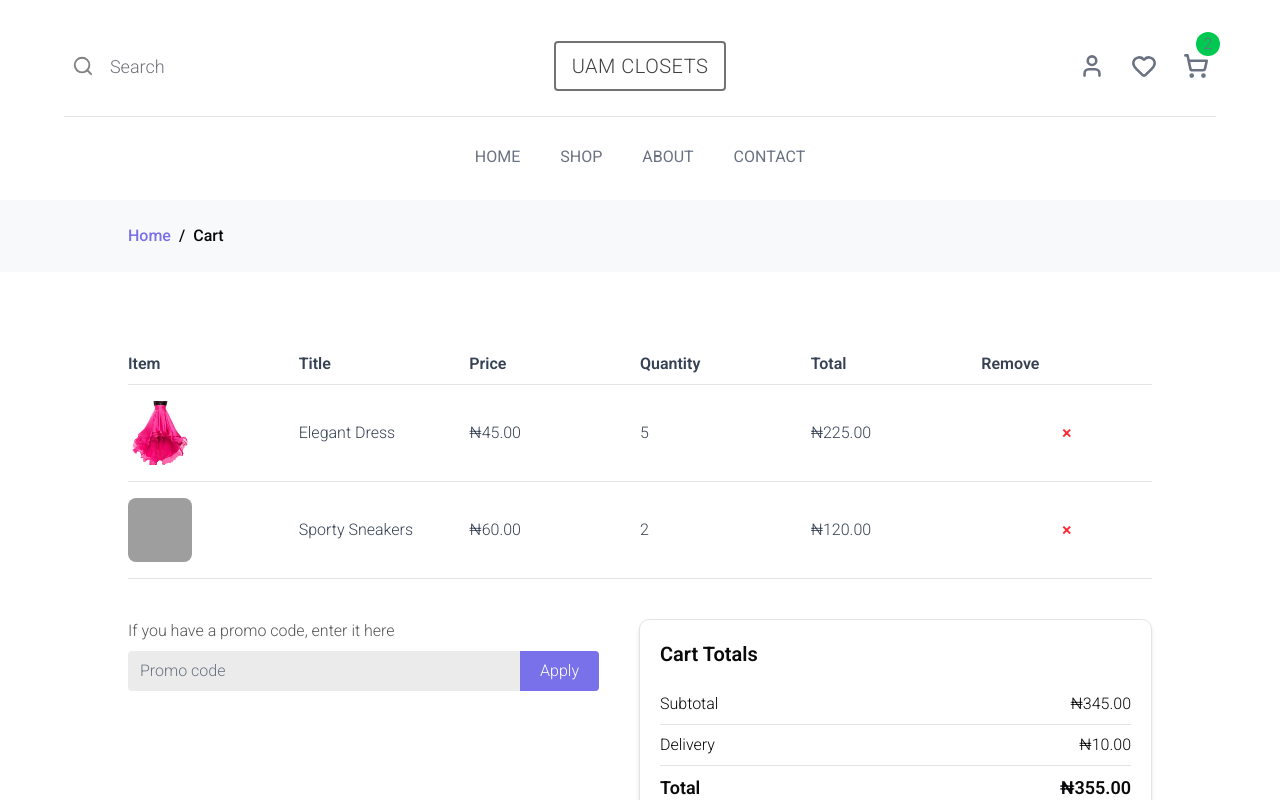
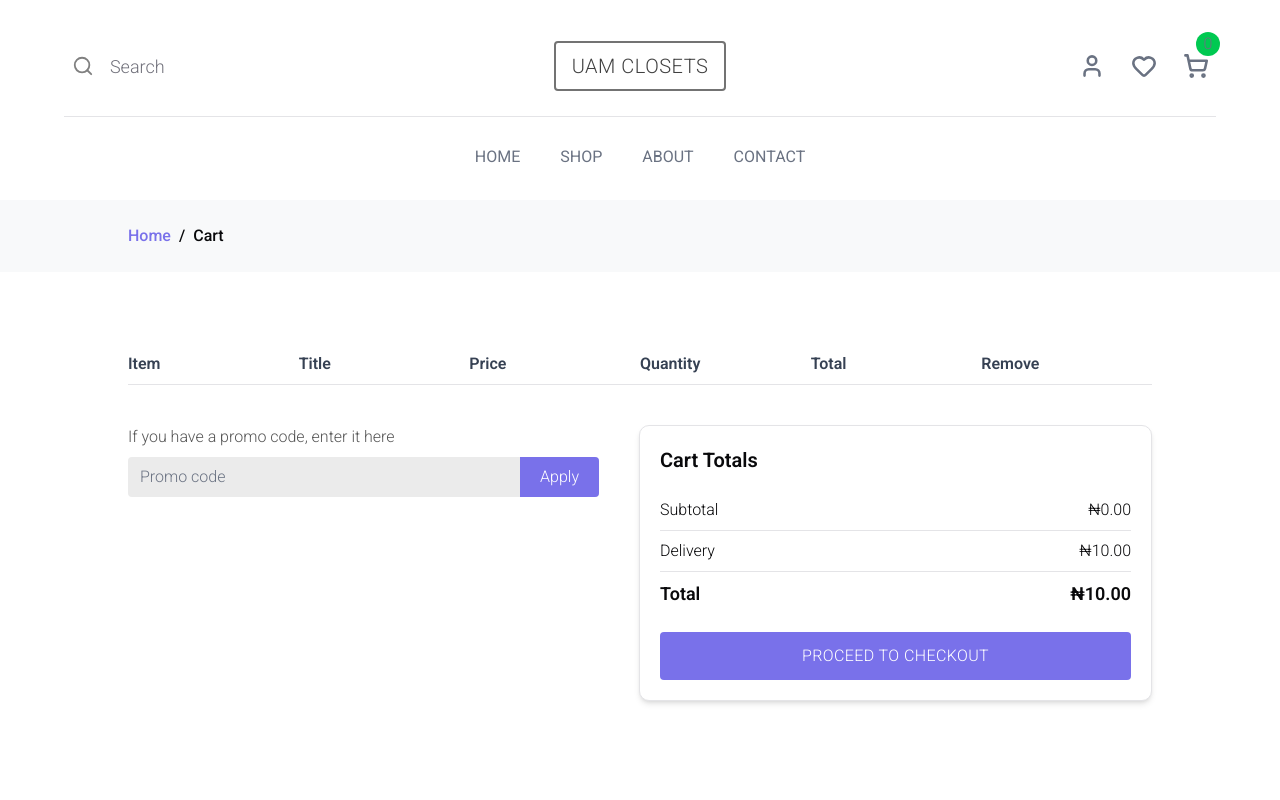
Before and after one commit to wetwan/mamah-web, a Next.js app: page /cart in a window 1280 px wide. Shown: the top 800 px of the page. Built offline with nearby package versions, Linux system fonts and the light colour scheme; grey boxes are pictures that could not be loaded.

Commit message:
addcart with zustand

```diff
--- a/app/cart/page.tsx
+++ b/app/cart/page.tsx
@@ -1,34 +1,17 @@
 "use client";
 
 import Link from "next/link";
-import React, { useMemo, useState } from "react";
-import image1 from "@/public/image1.png";
-import image2 from "@/public/image3.png";
+import React, { useMemo } from "react";
 import Image from "next/image";
 import { useRouter } from "next/navigation";
+import { useCart } from "@/context/cartStore";
 
 const CartPage = () => {
-  const [cartProducts, setCartProducts] = useState([
-    {
-      _id: "prod1",
-      name: "Elegant Dress",
-      images: [image1.src],
-      price: 45,
-      quantity: 5,
-    },
-    {
-      _id: "prod2",
-      name: "Sporty Sneakers",
-      images: [image2.src],
-      price: 60,
-      quantity: 2,
-    },
-  ]);
+  const cartProducts = useCart((state) => state.item);
 
-  // ✅ Calculate totals efficiently
   const subtotal = useMemo(() => {
     return cartProducts.reduce(
-      (acc, item) => acc + item.price * item.quantity,
+      (acc, item) => acc + item.product.finalPrice * item.quantity,
       0
     );
   }, [cartProducts]);
@@ -36,9 +19,6 @@ const CartPage = () => {
   const delivery = 10;
   const total = subtotal + delivery;
 
-  const removeItem = (id: string) => {
-    setCartProducts((prev) => prev.filter((item) => item._id !== id));
-  };
   const router = useRouter();
 
   return (
@@ -64,22 +44,22 @@ const CartPage = () => {
 
           {cartProducts.map((item) => (
             <div
-              key={item._id}
+              key={item.product._id}
               className="grid max-sm:grid-cols-5 grid-cols-6  md:gap-0 gap-4 items-center border-b py-4 text-gray-700 relative"
             >
               <Image
-                src={item.images[0]}
-                alt={item.name}
+                src={item.product.images[0]}
+                alt={item.product.name}
                 width={64}
                 height={64}
                 className="w-16 h-16 object-cover rounded-md"
               />
-              <p className="capitalize max-sm:hidden">{item.name}</p>
-              <p>₦{item.price.toFixed(2)}</p>
+              <p className="capitalize max-sm:hidden">{item.product.name}</p>
+              <p>₦{item.product.finalPrice.toFixed(2)}</p>
               <p>{item.quantity}</p>
-              <p>₦{(item.price * item.quantity).toFixed(2)}</p>
+              <p>₦{(item.product.finalPrice * item.quantity).toFixed(2)}</p>
               <button
-                onClick={() => removeItem(item._id)}
+                onClick={() => {}}
                 className="text-red-500 hover:text-red-700 text-lg font-semibold"
               >
                 ×
--- a/components/cart.tsx
+++ b/components/cart.tsx
@@ -7,6 +7,7 @@ import { ShoppingCart, X } from "lucide-react";
 import { Button } from "./ui/button";
 import Link from "next/link";
 import { useRouter } from "next/navigation";
+import { useCart } from "@/context/cartStore";
 
 const Cart = ({
   setOpenCart,
@@ -14,26 +15,27 @@ const Cart = ({
   setOpenCart: React.Dispatch<React.SetStateAction<boolean>>;
 }) => {
   //   const cartProducts: any[] = [];
-  const cartProducts = [
-    {
-      _id: "prod1",
-      name: "Elegant Dress",
-      images: [image1.src],
-      price: 45,
-      quantity: 5,
-    },
-    {
-      _id: "prod2",
-      name: "Sporty Sneakers",
-      images: [image2.src],
-      sizes: ["M", "L"],
-      price: 60,
-      quantity: 5,
-    },
-  ];
+  // const cartProducts = [
+  //   {
+  //     _id: "prod1",
+  //     name: "Elegant Dress",
+  //     images: [image1.src],
+  //     price: 45,
+  //     quantity: 5,
+  //   },
+  //   {
+  //     _id: "prod2",
+  //     name: "Sporty Sneakers",
+  //     images: [image2.src],
+  //     sizes: ["M", "L"],
+  //     price: 60,
+  //     quantity: 5,
+  //   },
+  // ];
+  const cartProducts = useCart((state) => state.item);
 
   const total = cartProducts.reduce((sum, item) => {
-    return sum + item.price * item.quantity;
+    return sum + item.product.finalPrice * item.quantity;
   }, 0);
   const router = useRouter();
   return (
@@ -62,12 +64,12 @@ const Cart = ({
           </h3>
           <div className="">
             {cartProducts.map((item) => (
-              <div key={item._id} className="">
+              <div key={item.product._id} className="">
                 <div className="flex items-start gap-4 my-4 relative">
                   <div className="h-[60px] w-[60px] bg-amber-200 p-2 rounded">
                     <img
-                      src={item.images[0]}
-                      alt={item.name}
+                      src={item.product.images[0]}
+                      alt={item.product.name}
                       height={500}
                       width={500}
                       className="w-full h-full object-contain"
@@ -75,10 +77,10 @@ const Cart = ({
                   </div>
                   <div className="">
                     <p className="capitalize font-medium text-lg tracking-wide">
-                      {item.name}
+                      {item.product.name}
                     </p>
                     <p className="text-gray-600 font-medium">
-                      {item.quantity} × ₦{item.price.toFixed(2)}
+                      {item.quantity} × ₦{item.product.finalPrice.toFixed(2)}
                     </p>
                   </div>
                   <div className="justify-end mr-auto absolute top-0 right-3">
--- a/components/checkoutDeatils.tsx
+++ b/components/checkoutDeatils.tsx
@@ -1,35 +1,18 @@
 "use client";
 import React, { useMemo, useState } from "react";
-import image1 from "@/public/image1.png";
-import image2 from "@/public/image3.png";
+
 import { Button } from "./ui/button";
 import { useRouter } from "next/navigation";
+import { useCart } from "@/context/cartStore";
 
 const CheckoutDeatils = () => {
   const router = useRouter();
-  const cartProducts = useMemo(
-    () => [
-      {
-        _id: "prod1",
-        name: "Elegant Dress",
-        images: [image1.src],
-        price: 45,
-        quantity: 5,
-      },
-      {
-        _id: "prod2",
-        name: "Sporty Sneakers",
-        images: [image2.src],
-        price: 60,
-        quantity: 2,
-      },
-    ],
-    []
-  );
+
+    const cartProducts = useCart((state) => state.item);
 
   const subtotal = useMemo(() => {
     return cartProducts.reduce(
-      (acc, item) => acc + item.price * item.quantity,
+      (acc, item) => acc + item.product.finalPrice * item.quantity,
       0
     );
   }, [cartProducts]);
@@ -73,16 +56,16 @@ const CheckoutDeatils = () => {
             {cartProducts.map((item) => (
               <div
                 className="border-b mb-3 pb-2 flex justify-between"
-                key={item._id}
+                key={item.product._id}
               >
                 <div className="">
                   <p>
-                    {item.name} {"  "} x {"  "}
+                    {item.product.name} {"  "} x {"  "}
                     {item.quantity}
                   </p>
                 </div>
                 <div className="">
-                  ₦{(item.price * item.quantity).toFixed(2)}
+                  ₦{(item.product.finalPrice * item.quantity).toFixed(2)}
                 </div>
               </div>
             ))}
--- a/components/menuIcons.tsx
+++ b/components/menuIcons.tsx
@@ -4,9 +4,13 @@ import React, { useState } from "react";
 import Cart from "./cart";
 import ProfileDropdown from "./profiledropdown";
 import { Button } from "./ui/button";
+import { useCart } from "@/context/cartStore";
 
 const MenuIcons = () => {
   const [openCart, setOpenCart] = useState(false);
+  const cartItems = useCart((state) => state.item);
+
+  const cartnumber = cartItems.length;
   // const [openProfile, setOpenProfile] = useState(false);
   return (
     <>
@@ -43,7 +47,7 @@ const MenuIcons = () => {
           </Button>
 
           <div className="absolute -top-4 -right-1 bg-green-500 w-6 h-6 text-center flex items-center justify-center rounded-full group-hover:-translate-x-3 transition-all   ">
-            2
+            {cartnumber}
           </div>
         </li>
       </ul>
--- a/components/productDetails.tsx
+++ b/components/productDetails.tsx
@@ -1,10 +1,12 @@
+/* eslint-disable @typescript-eslint/no-unused-vars */
 "use client";
 import React, { useState } from "react";
 import { Button } from "./ui/button";
 import { ShopdataProp } from "@/constant";
+import { useCart } from "@/context/cartStore";
+import { useRouter } from "next/navigation";
 
-
-const ProductDetails = ({item}:{item: ShopdataProp}) => {
+const ProductDetails = ({ item }: { item: ShopdataProp }) => {
   // const item = {
   //   name: "testetstetste testststs",
   //   images: [
@@ -58,14 +60,23 @@ const ProductDetails = ({item}:{item: ShopdataProp}) => {
   const [selectedSize, setSelectedSize] = useState(0);
   const [addQuanitity, setAddQuanitity] = useState(0);
 
+  const addProduct = useCart((state) => state.addProduct);
+  const cartItems = useCart((state) => state.item);
+  const router = useRouter()
+
   const add = () => {
     try {
-      console.log({
-        productId: item._id,
-        color: selectedcolor.name,
-        size: item.sizes[selectedSize],
-        quantity: addQuanitity,
-      });
+      addProduct(
+        item,
+        selectedcolor.name,
+        item.sizes[selectedSize],
+        addQuanitity
+      );
+      router.push('/cart')
+      setSelectedSize(0);
+      setAddQuanitity(0);
+      setSelectedcolor(item.colors[0]);
+      console.log(JSON.stringify(cartItems, null, 2));
     } catch (error) {
       console.log(error);
     }
--- /dev/null
+++ b/context/cartStore.ts
@@ -0,0 +1,51 @@
+/* eslint-disable @typescript-eslint/no-explicit-any */
+import { create } from "zustand";
+import { ShopdataProp } from "@/constant";
+
+// Define store shape
+type CartItem = {
+    product: ShopdataProp;
+    quantity: number;
+    selectedColor: string;
+    selectedSize: string;
+};
+
+type CartStore = {
+    item: CartItem[];
+    addProduct: (
+        product: ShopdataProp,
+        selectedColor: string,
+        selectedSize: string,
+        quantity: number
+    ) => void;
+};
+
+// Create store with correct types
+export const useCart = create<CartStore>((set) => ({
+    item: [],
+
+     addProduct: (product, selectedColor, selectedSize, quantity) =>
+    set((state) => {
+      const existingIndex = state.item.findIndex(
+        (i) =>
+          i.product.id === product.id &&
+          i.selectedColor === selectedColor &&
+          i.selectedSize === selectedSize
+      );
+
+      if (existingIndex !== -1) {
+        // update existing item quantity
+        const updatedItem = [...state.item];
+        updatedItem[existingIndex].quantity += quantity;
+        return { item: updatedItem };
+      }
+
+      // add as new item
+      return {
+        item: [
+          ...state.item,
+          { product, quantity, selectedColor, selectedSize },
+        ],
+      };
+    }),
+}));
```
